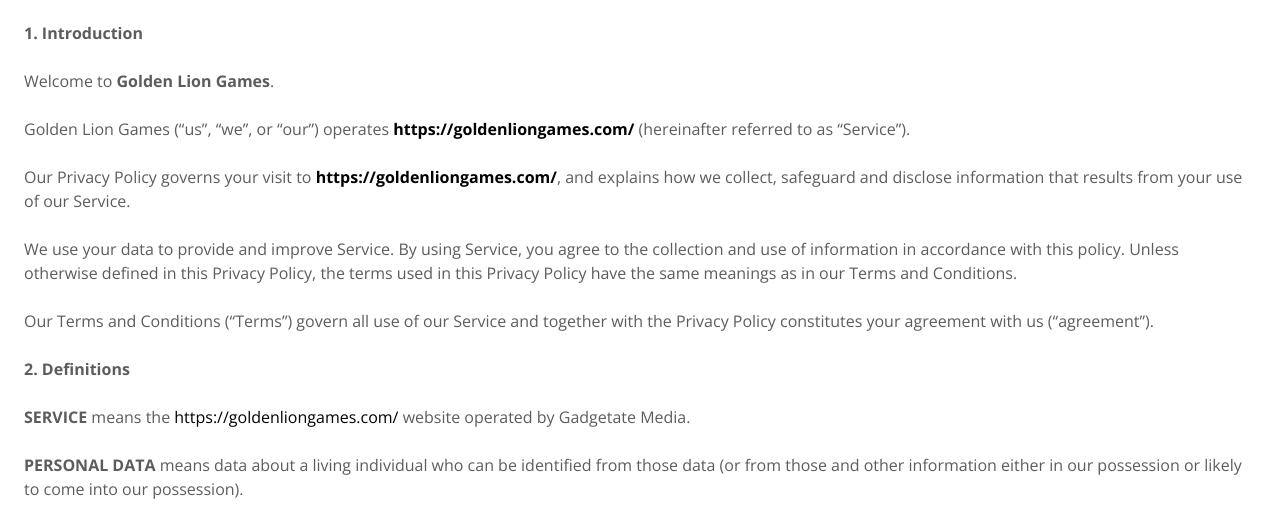
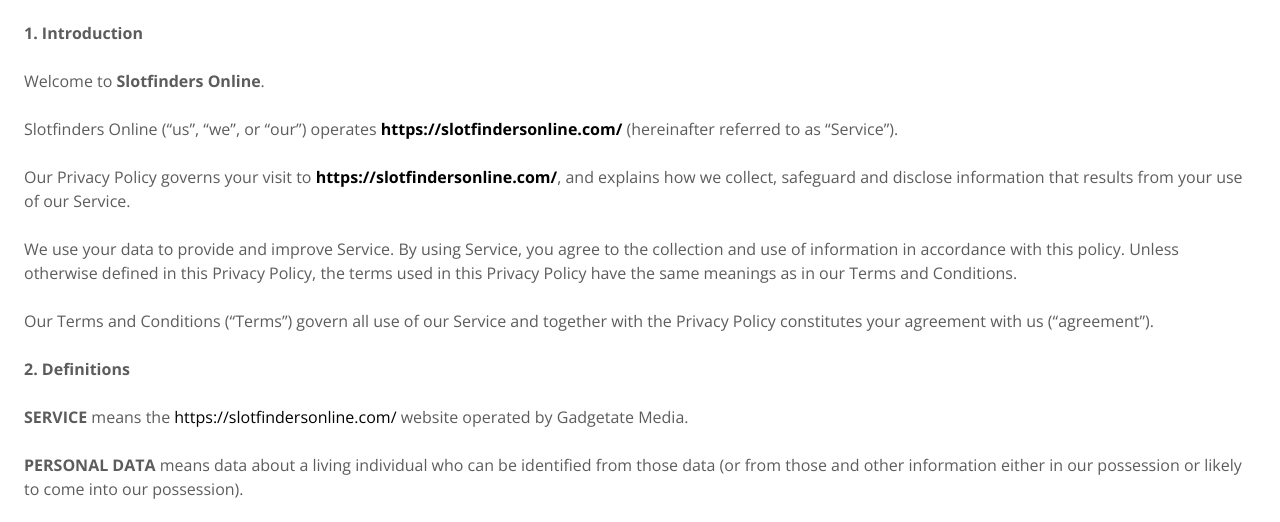
Before and after one commit to KirillUnited/slotfinders, a Gatsby site: page /privacy in a window 1280 px wide. Shown: the part 266-788 px from the top of the page. Built offline with nearby package versions, Linux system fonts and the light colour scheme; Gatsby itself is replaced by a stand-in of ours.

Commit message:
Update Privacy Policy text

```diff
--- a/src/data/posts/privacy-policy.md
+++ b/src/data/posts/privacy-policy.md
@@ -7,11 +7,11 @@
 
 **1. Introduction**
 
- Welcome to **Golden Lion Games**.
+ Welcome to **Slotfinders Online**.
 
-   Golden Lion Games (“us”, “we”, or “our”) operates **https://goldenliongames.com/** (hereinafter referred to as “Service”).
+   Slotfinders Online (“us”, “we”, or “our”) operates **https://slotfindersonline.com/** (hereinafter referred to as “Service”).
 
-   Our Privacy Policy governs your visit to **https://goldenliongames.com/**, and explains how we collect, safeguard and disclose information that results from your use of our Service.
+   Our Privacy Policy governs your visit to **https://slotfindersonline.com/**, and explains how we collect, safeguard and disclose information that results from your use of our Service.
 
    We use your data to provide and improve Service. By using Service, you agree to the collection and use of information in accordance with this policy. Unless otherwise defined in this Privacy Policy, the terms used in this Privacy Policy have the same meanings as in our Terms and Conditions.
 
@@ -19,7 +19,7 @@
 
 **2. Definitions**
 
-   **SERVICE** means the https://goldenliongames.com/ website operated by Gadgetate Media.
+   **SERVICE** means the https://slotfindersonline.com/ website operated by Gadgetate Media.
 
    **PERSONAL DATA** means data about a living individual who can be identified from those data (or from those and other information either in our possession or likely to come into our possession).
 
```
